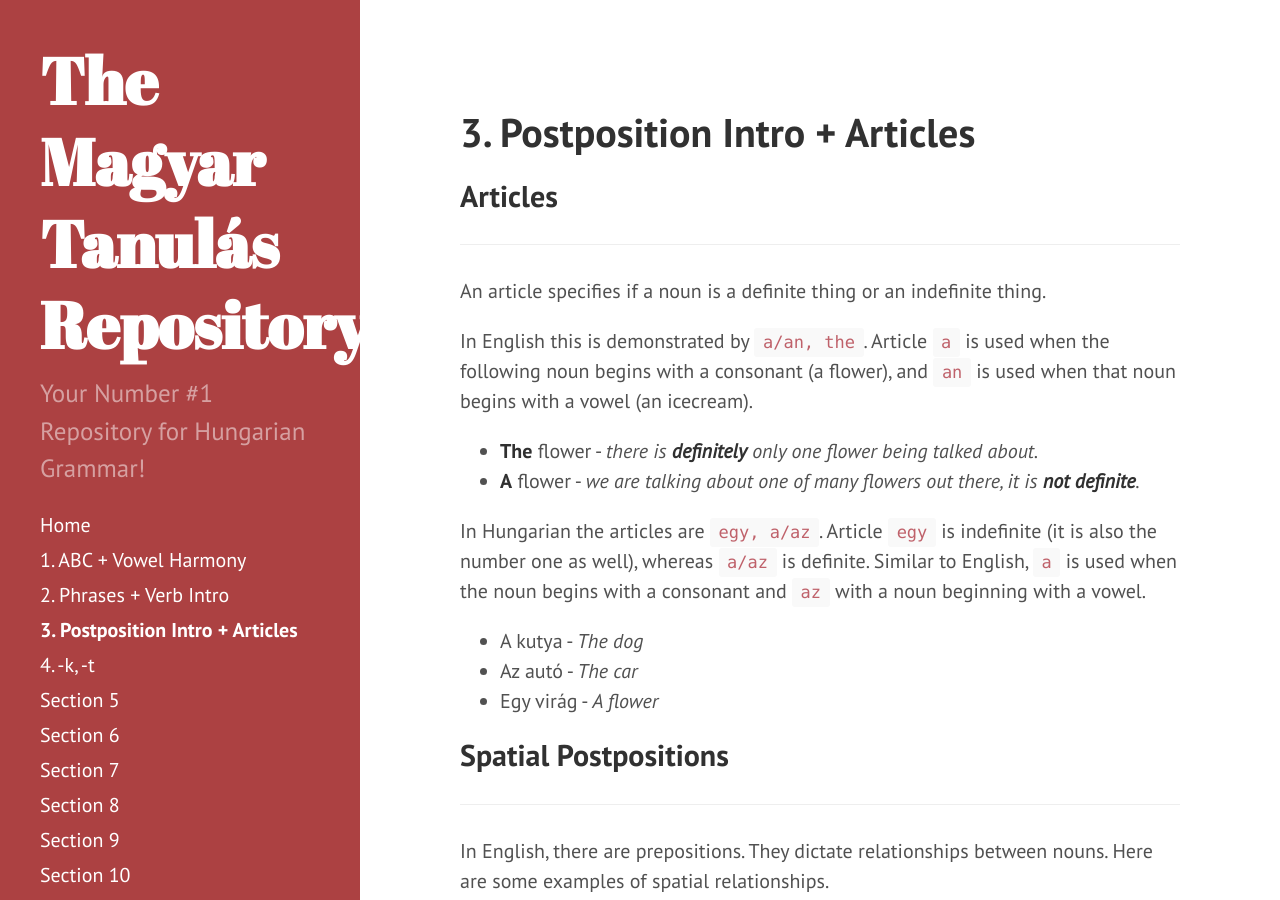
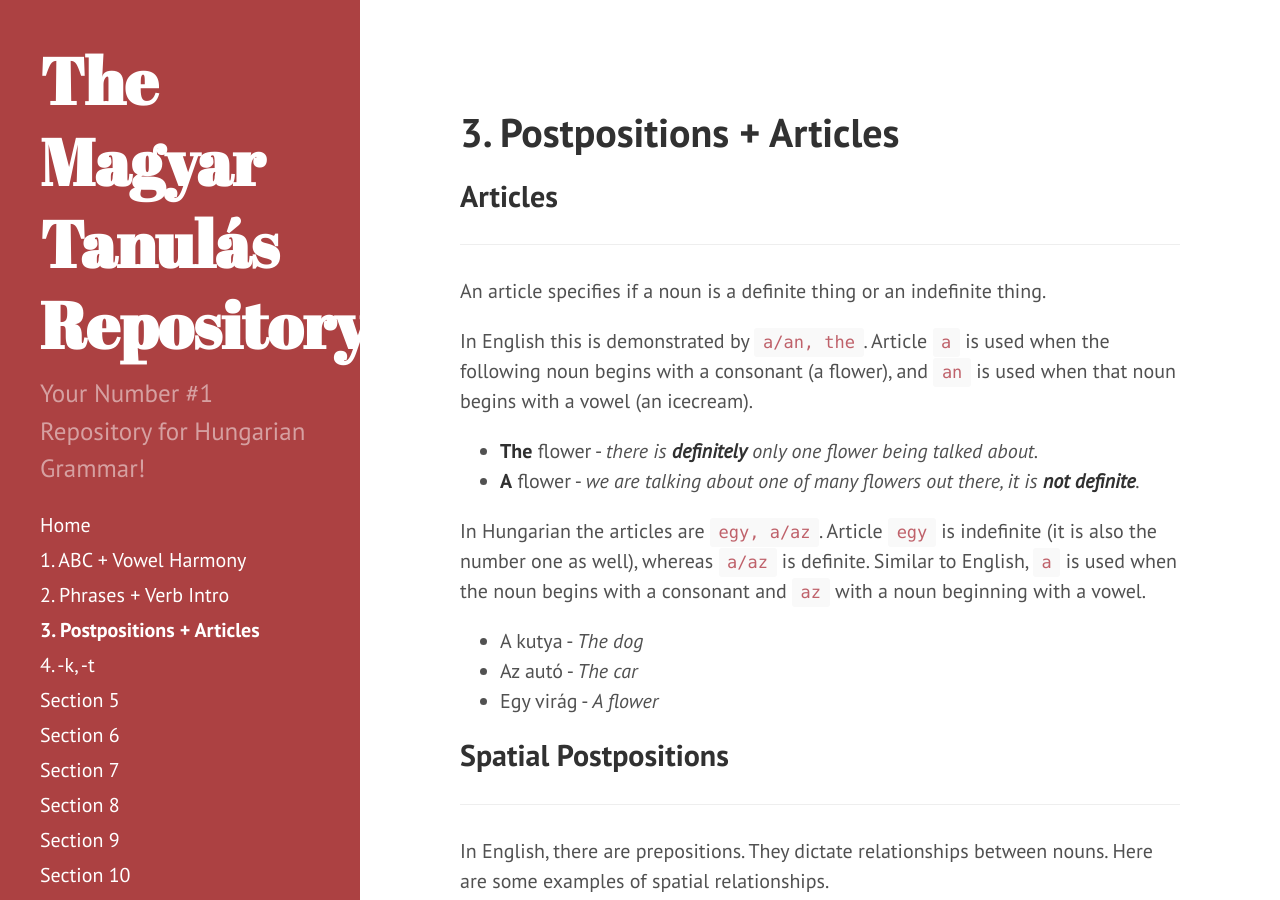
Before and after one commit to Magyartanulas/magyartanulas.github.io, a Jekyll site: the page built from Section3.md, in a window 1280 px wide and 900 px high. Built offline with Jekyll 4.4.1, drawn with Linux system fonts in a browser that asks for light colours; Markdown is read by kramdown in place of the engine named in the settings.

Commit message:
Update Section3.md

```diff
--- a/Section3.md
+++ b/Section3.md
@@ -1,6 +1,6 @@
 ---
 layout: page
-title: 3. Postposition Intro + Articles
+title: 3. Postpositions + Articles
 order: 3
 ---
 
```
